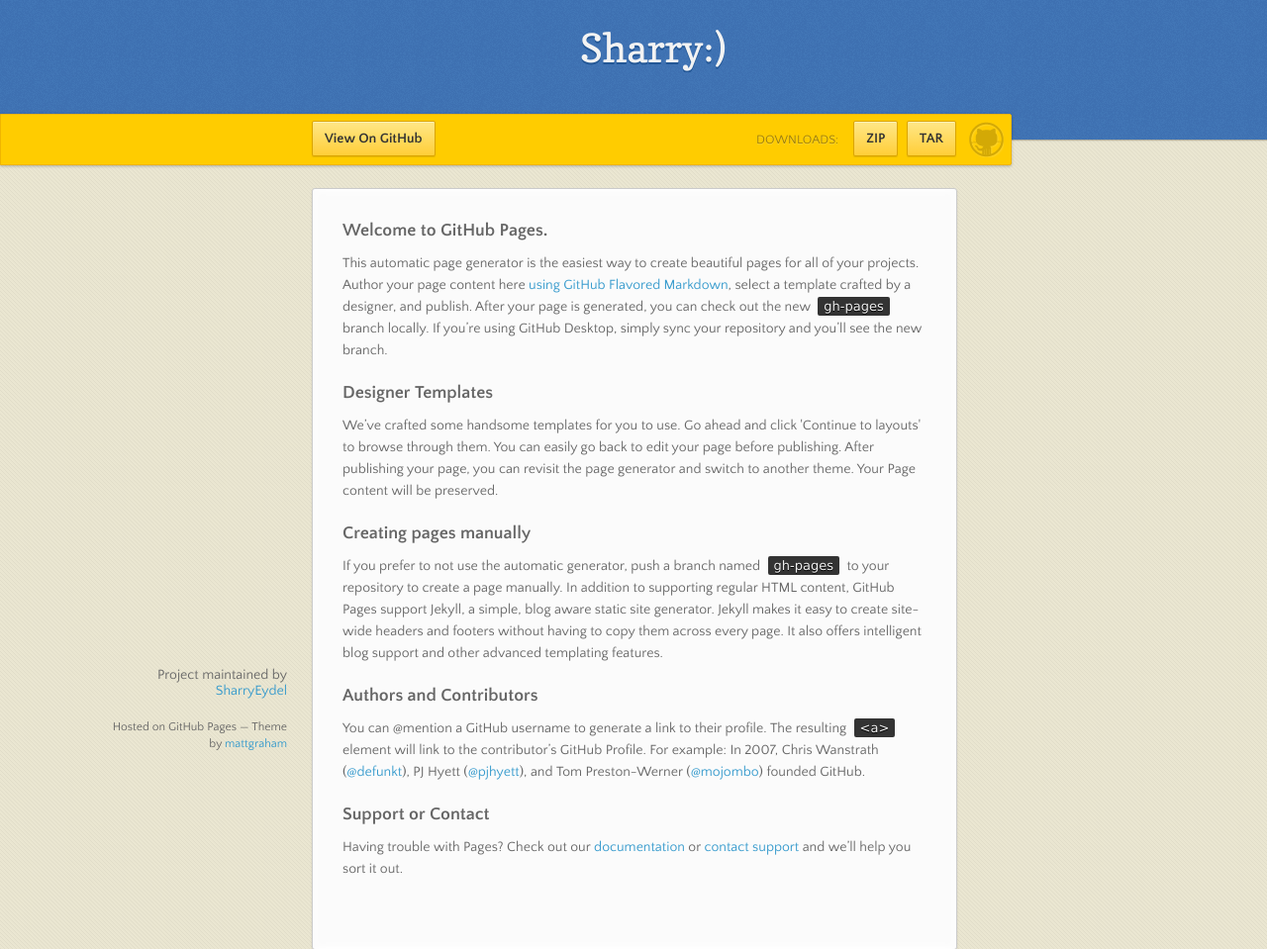
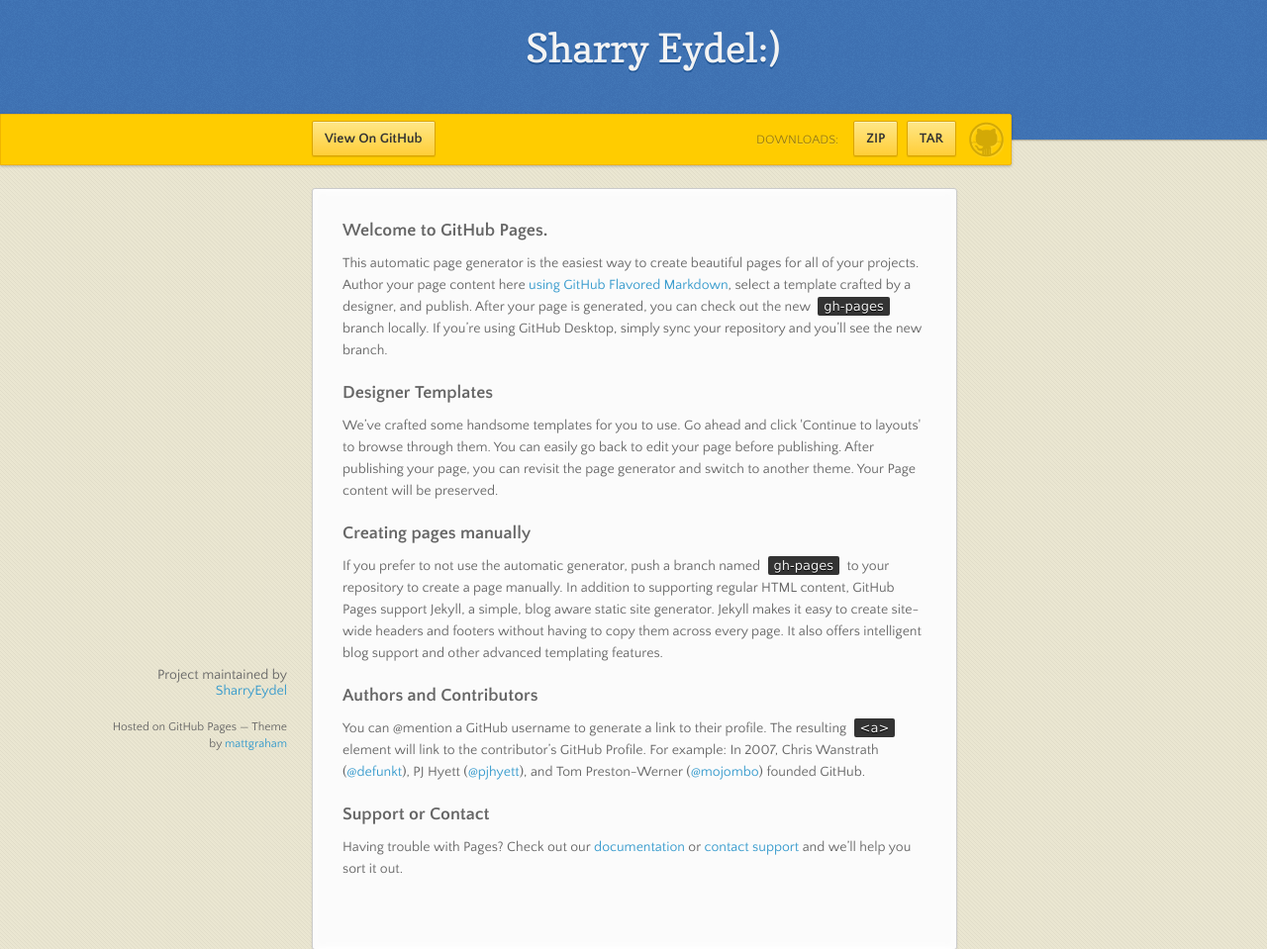
Before and after one commit to SharryEydel/personalwebsite, a plain HTML site: page index.html in a window 1280 px wide. Shown: the top 959 px of the page at 99% size. Drawn offline with nearby package versions, Linux system fonts and the light colour scheme.

Commit message:
Update index.html

```diff
--- a/index.html
+++ b/index.html
@@ -17,7 +17,7 @@
   <body>
 
       <header>
-        <h1>Sharry:)</h1>
+        <h1>Sharry Eydel:)</h1>
         <p></p>
       </header>
 
```
